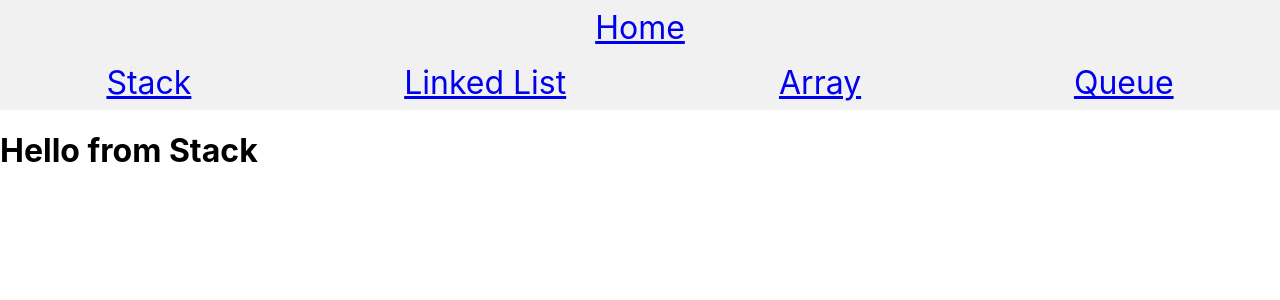
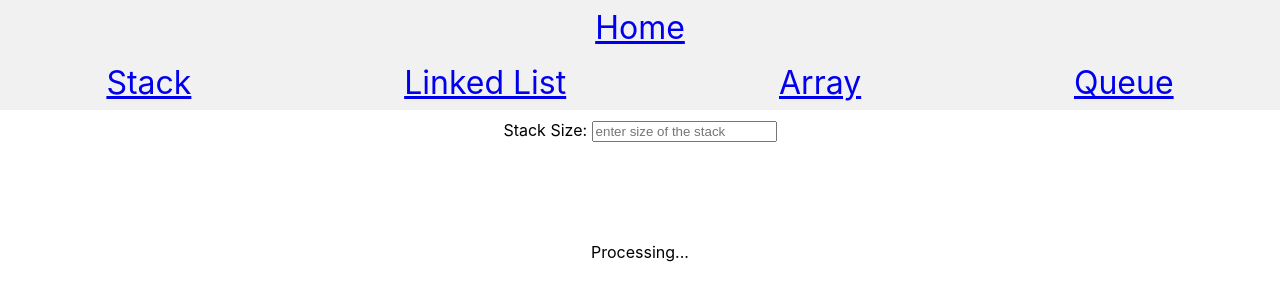
Before and after one commit to PhilipK-webdev/DataStructure, a React (Create React App) app: page /stack in a window 1280 px wide. Shown: the top 300 px of the page. Built offline with nearby package versions, Linux system fonts and the light colour scheme.

Commit message:
building the stack

```diff
--- a/src/App.js
+++ b/src/App.js
@@ -13,6 +13,9 @@ function App() {
         <Nav />
         <Switch>
           <Route exact path="/">
+            <Home />
+          </Route>
+          <Route exact path="/DataStructure">
             <Home />
           </Route>
           <Route exact path="/stack">
--- a/src/Pages/Stack/Stack.css
+++ b/src/Pages/Stack/Stack.css
@@ -0,0 +1,14 @@
+.container {
+    display: flex;
+    justify-content: center;
+    align-items: center;
+    flex-direction: column;
+}
+.stack{
+
+    text-align: center;
+    margin-top: 100px;
+}
+form{
+    margin-top: 10px;
+}
--- a/src/Pages/Stack/Stack.js
+++ b/src/Pages/Stack/Stack.js
@@ -1,9 +1,25 @@
-import React from 'react'
+import React, { useState } from 'react'
+import Rectangle from '../../components/Rectangle/Rectangle'
+import "../Stack/Stack.css"
+const Stack = () => {
 
-const Stack = () => {
+    const [size, setSize] = useState("");
+    const [flag, setFlag] = useState(false);
+
+    const submitSize = (e) => {
+        setSize(e.target.value);
+        setFlag(true);
+    }
+
     return (
-        <div>
-            <h1>Hello from Stack</h1>
+        <div className="container">
+            <form >
+                <label htmlFor="size">Stack Size: </label>
+                <input type="text" name="size" placeholder="enter size of the stack" value={size} onChange={submitSize} />
+            </form>
+            <div className="stack">
+                {flag ? <Rectangle size={size} /> : <div>Processing...</div>}
+            </div>
         </div>
     )
 }
--- a/src/components/Nav/Nav.js
+++ b/src/components/Nav/Nav.js
@@ -9,7 +9,7 @@ const Nav = () => {
                     <div className="home">
                         <Link to="/" id="link">
                             Home
-                    </Link>
+                        </Link>
                     </div>
                     <ul>
                         <li>
--- /dev/null
+++ b/src/components/Rectangle/Rectangle.css
@@ -0,0 +1,5 @@
+.rectangle {
+    height: 50px;
+    width: 100px;
+    background-color: #555;
+  }
--- /dev/null
+++ b/src/components/Rectangle/Rectangle.js
@@ -0,0 +1,21 @@
+import React from 'react'
+import "../Rectangle/Rectangle.css"
+const Rectangle = (props) => {
+
+    let arrayRectangle = [props.size];
+    for (let i = 0; i < props.size; i++) {
+        arrayRectangle[i] = (
+            <div className="rectangle" key={i}>
+                <p>{i}</p>
+            </div>
+        )
+    }
+
+    return (
+        <div>
+            {arrayRectangle}
+        </div>
+    )
+}
+
+export default Rectangle
```
